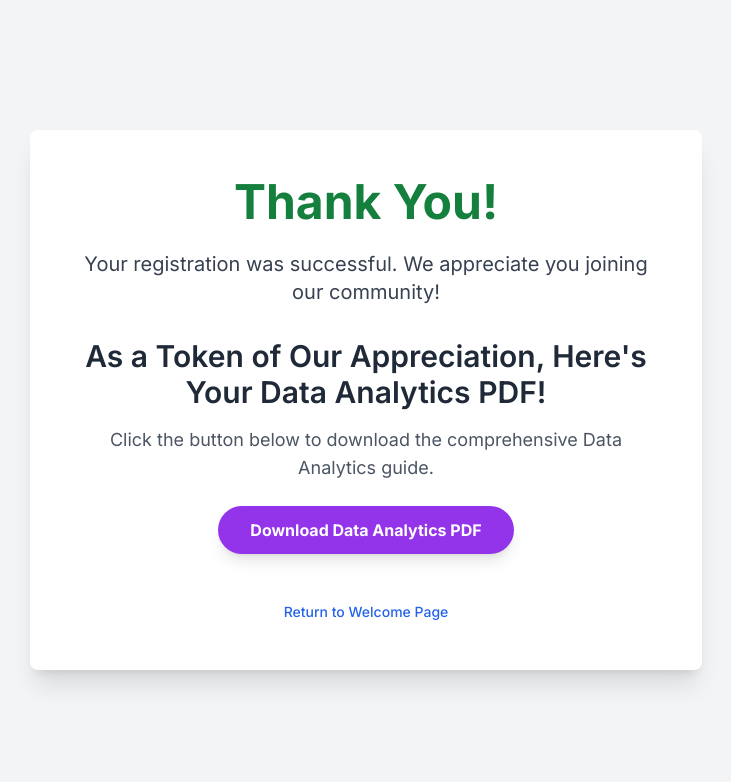
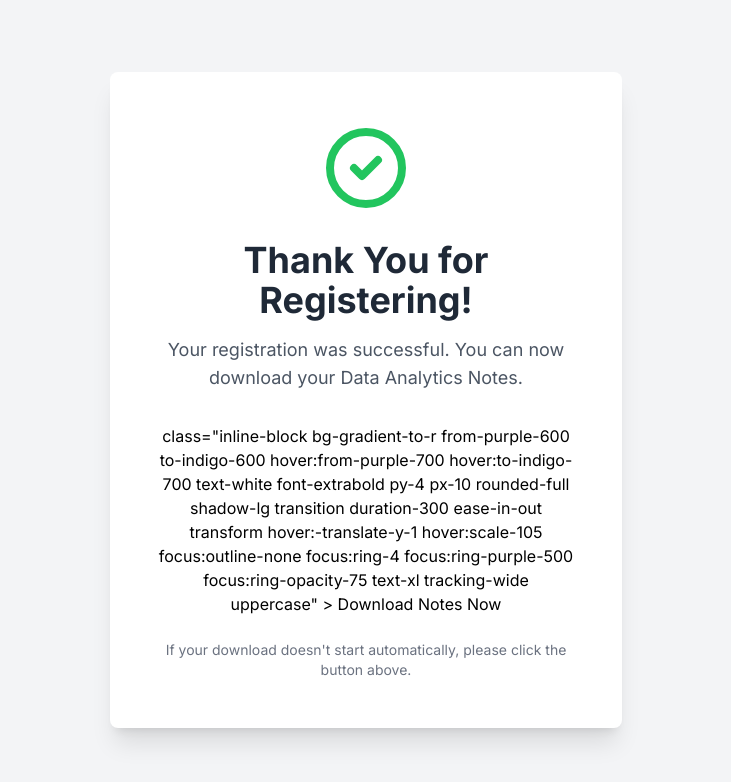
Before and after one commit to Aish25-aish/download-pdf, a plain HTML site: page thankyou.html in a window 1280 px wide. Shown: the whole page, without its empty margins (274-1005 px from the left). Drawn offline with nearby package versions, Linux system fonts and the light colour scheme.

Commit message:
Update thankyou.html

```diff
--- a/thankyou.html
+++ b/thankyou.html
@@ -3,48 +3,36 @@
 <head>
     <meta charset="UTF-8">
     <meta name="viewport" content="width=device-width, initial-scale=1.0">
-    <title>Thank You!</title>
-    <!-- Tailwind CSS CDN -->
+    <title>Thank You for Registering!</title>
+    <link href="https://fonts.googleapis.com/css2?family=Inter:wght@400;600;700&display=swap" rel="stylesheet">
     <script src="https://cdn.tailwindcss.com"></script>
-    <!-- Google Fonts - Inter -->
-    <link href="https://fonts.googleapis.com/css2?family=Inter:wght@400;500;600;700&display=swap" rel="stylesheet">
     <style>
         body {
             font-family: 'Inter', sans-serif;
         }
     </style>
 </head>
-<body class="bg-gray-100 flex items-center justify-center min-h-screen p-4">
-    <div class="bg-white rounded-lg shadow-xl p-8 md:p-12 max-w-2xl w-full text-center">
-        <!-- Thank You Message -->
-        <h1 class="text-4xl md:text-5xl font-bold text-green-700 mb-6 leading-tight">
-            Thank You!
+<body class="bg-gray-100 min-h-screen flex items-center justify-center p-4">
+    <div class="bg-white rounded-lg shadow-xl p-8 md:p-12 max-w-lg w-full text-center">
+        <svg class="mx-auto h-24 w-24 text-green-500" fill="none" stroke="currentColor" viewBox="0 0 24 24" xmlns="http://www.w3.org/2000/svg">
+            <path stroke-linecap="round" stroke-linejoin="round" stroke-width="2" d="M9 12l2 2 4-4m6 2a9 9 0 11-18 0 9 9 0 0118 0z"></path>
+        </svg>
+        <h1 class="text-3xl md:text-4xl font-bold text-gray-800 mt-6 mb-4">
+            Thank You for Registering!
         </h1>
-        <p class="text-lg md:text-xl text-gray-700 mb-8">
-            Your registration was successful. We appreciate you joining our community!
+        <p class="text-lg text-gray-600 mb-8">
+            Your registration was successful. You can now download your Data Analytics Notes.
         </p>
-
-        <!-- PDF Download Section -->
-        <div class="mb-10">
-            <h2 class="text-2xl md:text-3xl font-semibold text-gray-800 mb-4">
-                As a Token of Our Appreciation, Here's Your Data Analytics PDF!
-            </h2>
-            <p class="text-md md:text-lg text-gray-600 mb-6">
-                Click the button below to download the comprehensive Data Analytics guide.
-            </p>
-            <!-- Direct link to the specified PDF -->
-            <a href="C:\Users\Aish9\Desktop\GA\day7\Digital Notes_DA.pdf" download="Digital_Notes_DA.pdf"
-               class="inline-block bg-purple-600 hover:bg-purple-700 text-white font-bold py-3 px-8 rounded-full transition duration-300 ease-in-out transform hover:scale-105 shadow-lg">
-                Download Data Analytics PDF
-            </a>
-        </div>
-
-        <!-- Optional: Link back to home or other relevant page -->
-        <div class="mt-12 text-sm text-gray-500">
-            <p>
-                <a href="index.html" class="text-blue-600 hover:text-blue-500 font-medium">Return to Welcome Page</a>
-            </p>
-        </div>
+        <a
+            href="https://mrcet.com/downloads/MBA/digitalnotes/III/Digital%20Notes_DA.pdf"
+            target="_blank"  <!-- Opens the PDF in a new tab -->
+            class="inline-block bg-gradient-to-r from-purple-600 to-indigo-600 hover:from-purple-700 hover:to-indigo-700 text-white font-extrabold py-4 px-10 rounded-full shadow-lg transition duration-300 ease-in-out transform hover:-translate-y-1 hover:scale-105 focus:outline-none focus:ring-4 focus:ring-purple-500 focus:ring-opacity-75 text-xl tracking-wide uppercase"
+        >
+            Download Notes Now
+        </a>
+        <p class="text-sm text-gray-500 mt-6">
+            If your download doesn't start automatically, please click the button above.
+        </p>
     </div>
 </body>
 </html>
```
